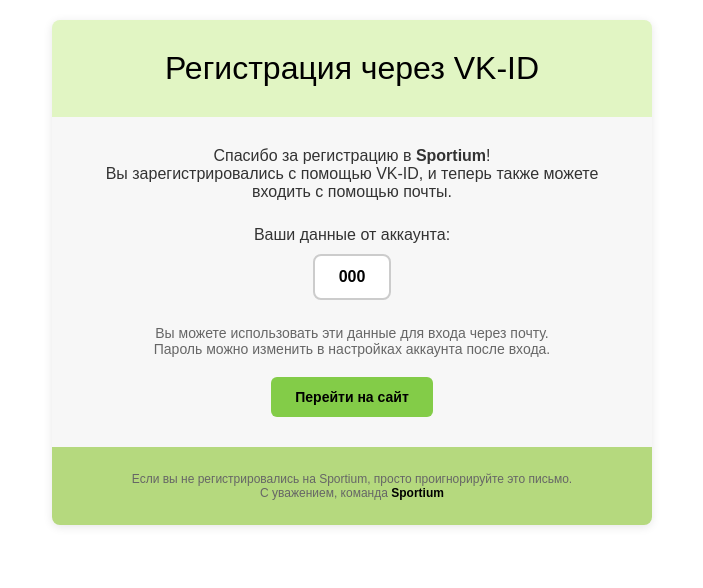
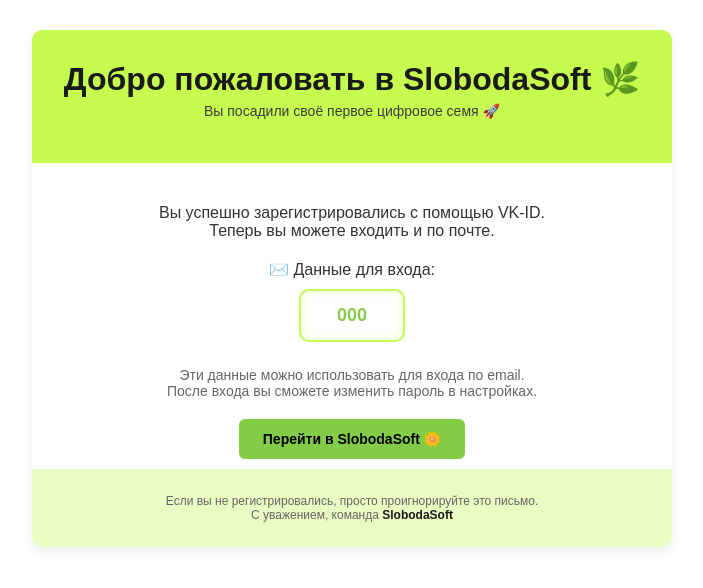
Before and after one commit to dmitrychupakhin/hotfix-hackathon-25, a Django app: template apps/mailer/static/templates/vk_registration.html in a window 1280 px wide. Shown: the top 588 px of the page, without its empty margins (288-991 px from the left). Run offline with Django 5.2, Linux system fonts and the light colour scheme; the template is opened without the code that fills it: most values are stand-ins (such as "Sample title", 1, 10 or a date in 2020); parts of the project's set-up code (start-up, migrations or seed data) failed here and were passed over.

Commit message:
refactor: mailer

```diff
--- a/apps/django-server/chats/views.py
+++ b/apps/django-server/chats/views.py
@@ -1,6 +1,7 @@
 from rest_framework import generics, permissions
 from .models import Thread, Message
 from .serializers import ThreadSer, MessageSer
+from django.db.models import Q
 
 class MyThreads(generics.ListAPIView):
     serializer_class = ThreadSer
@@ -8,7 +9,7 @@ class MyThreads(generics.ListAPIView):
 
     def get_queryset(self):
         u = self.request.user
-        return Thread.objects.filter(models.Q(customer=u) | models.Q(manager=u))
+        return Thread.objects.filter(Q(customer=u) | Q(manager=u))
 
 class ThreadMessages(generics.ListCreateAPIView):
     serializer_class = MessageSer
--- a/apps/mailer/consumers/mailer.py
+++ b/apps/mailer/consumers/mailer.py
@@ -21,13 +21,13 @@ async def send_email(recipient_email: str, code: str, email_type: int):
 
     if email_type == 1:
         template_name = "confirm_registration.html"
-        subject = "Подтверждение регистрации Sportium"
+        subject = "Подтверждение регистрации SlobodaSoft"
     elif email_type == 2:
         template_name = "rebuild_password.html"
-        subject = "Восстановление пароля Sportium"
+        subject = "Восстановление пароля SlobodaSoft"
     elif email_type == 3:
         template_name = "vk_registration.html"
-        subject = "Данные от аккаунта Sportium"
+        subject = "Данные от аккаунта SlobodaSoft"
 
     html_content = await load_template(template_name, code)
 
--- a/apps/mailer/static/templates/vk_registration.html
+++ b/apps/mailer/static/templates/vk_registration.html
@@ -4,49 +4,46 @@
   <meta charset="utf-8">
   <meta name="viewport" content="width=device-width, initial-scale=1">
 </head>
-<body style="margin: 0; padding: 0; font-family: Arial, sans-serif;">
-  <table width="100%" cellpadding="0" cellspacing="0" style="max-width: 600px; margin: 20px auto; background: #f7f7f7; border-radius: 8px; box-shadow: 0 2px 10px rgba(0,0,0,0.1);">
+<body style="margin: 0; padding: 0; font-family: Arial, sans-serif; background-color: #ffffff;">
+  <table width="100%" cellpadding="0" cellspacing="0" style="max-width: 640px; margin: 30px auto; background: #ffffff; border-radius: 10px; box-shadow: 0 4px 12px rgba(0,0,0,0.08);">
     <tr>
-      <td style="padding: 30px; text-align: center; background: #E1F5C3; border-radius: 8px 8px 0 0;">
-        <h1 style="color: #000; margin: 0; font-weight: normal;">Регистрация через VK-ID</h1>
+      <td style="padding: 30px; text-align: center; background: #C6FB50; border-radius: 10px 10px 0 0;">
+        <h1 style="color: #1A1A1A; margin: 0; font-weight: bold;">Добро пожаловать в SlobodaSoft 🌿</h1>
+        <p style="font-size: 14px; color: #3c3c3c; margin-top: 5px;">Вы посадили своё первое цифровое семя 🚀</p>
       </td>
     </tr>
     <tr>
-      <td style="padding: 30px; text-align: center;">
-        <p style="font-size: 16px; color: #333; margin: 0 0 25px 0;">
-          Спасибо за регистрацию в <strong>Sportium</strong>!<br>
-          Вы зарегистрировались с помощью VK-ID, и теперь также можете входить с помощью почты.
+      <td style="padding: 25px 40px 10px 40px; text-align: center;">
+        <p style="font-size: 16px; color: #333; margin-bottom: 20px;">
+          Вы успешно зарегистрировались с помощью VK-ID.<br>
+          Теперь вы можете входить и по почте.
         </p>
-        <!-- <p style="font-size: 16px; color: #333; margin: 25px 0 10px 0;">
-          Ваша почта:
+
+        <p style="font-size: 16px; color: #333; margin: 20px 0 10px 0; white-space: nowrap;">
+          ✉️ Данные для входа:
         </p>
-        <div style="display: inline-block; background: #ffffff; padding: 12px 24px; border-radius: 8px; border: 2px solid #ccc; max-width: 300px; word-break: break-word; overflow-wrap: break-word;">
-            <span style="font-size: 16px; font-weight: bold; color: #000000; display: block;">
-              [EMAIL_ПОЛЬЗОВАТЕЛЯ ИЗ VK-ID]
-            </span>
-          </div> -->
-        <p style="font-size: 16px; color: #333; margin: 25px 0 10px 0;">
-          Ваши данные от аккаунта:
+
+        <div style="display: inline-block; background: #ffffff; padding: 14px 36px; border-radius: 10px; border: 2px solid #C6FB50; box-shadow: inset 0 0 10px rgba(198,251,80,0.3); max-width: 420px;">
+          <span style="font-size: 18px; font-weight: bold; color: #83CC48; display: block;">
+            {{ code }}
+          </span>
+        </div>
+
+        <p style="font-size: 14px; color: #666; margin: 25px 0 20px 0;">
+          Эти данные можно использовать для входа по email.<br>
+          После входа вы сможете изменить пароль в настройках.
         </p>
-        <div style="display: inline-block; background: #ffffff; padding: 12px 24px; border-radius: 8px; border: 2px solid #ccc; max-width: 300px; word-break: break-word; overflow-wrap: break-word;">
-            <span style="font-size: 16px; font-weight: bold; color: #000000; display: block;">
-              {{ code }}
-            </span>
-          </div>
-        <p style="font-size: 14px; color: #666; margin: 25px 0 20px 0;">
-          Вы можете использовать эти данные для входа через почту.<br>
-          Пароль можно изменить в настройках аккаунта после входа.
-        </p>
-        <a href="https://crocodailo.ru/" style="display: inline-block; background-color: #83CC48; color: #000; text-decoration: none; padding: 12px 24px; border-radius: 6px; font-weight: bold; font-size: 14px;">
-          Перейти на сайт
+
+        <a href="https://slobodasoft.ru/" style="display: inline-block; background-color: #83CC48; color: #000; text-decoration: none; padding: 12px 24px; border-radius: 6px; font-weight: bold; font-size: 14px;">
+          Перейти в SlobodaSoft 🌼
         </a>
       </td>
     </tr>
     <tr>
-      <td style="padding: 25px; text-align: center; background: #B5D97E; border-radius: 0 0 8px 8px;">
+      <td style="padding: 25px; text-align: center; background: #E9FCC2; border-radius: 0 0 10px 10px;">
         <p style="font-size: 12px; color: #666; margin: 0;">
-          Если вы не регистрировались на Sportium, просто проигнорируйте это письмо.<br>
-          С уважением, команда <strong><a href="https://crocodailo.ru/" style="color: #000; text-decoration: none;">Sportium</a></strong>
+          Если вы не регистрировались, просто проигнорируйте это письмо.<br>
+          С уважением, команда <strong><a href="https://slobodasoft.ru/" style="color: #1A1A1A; text-decoration: none;">SlobodaSoft</a></strong>
         </p>
       </td>
     </tr>
```
Also changed, not shown: apps/mailer/static/templates/confirm_registration.html (+26 -16 lines), apps/mailer/static/templates/rebuild_password.html (+31 -17 lines).
